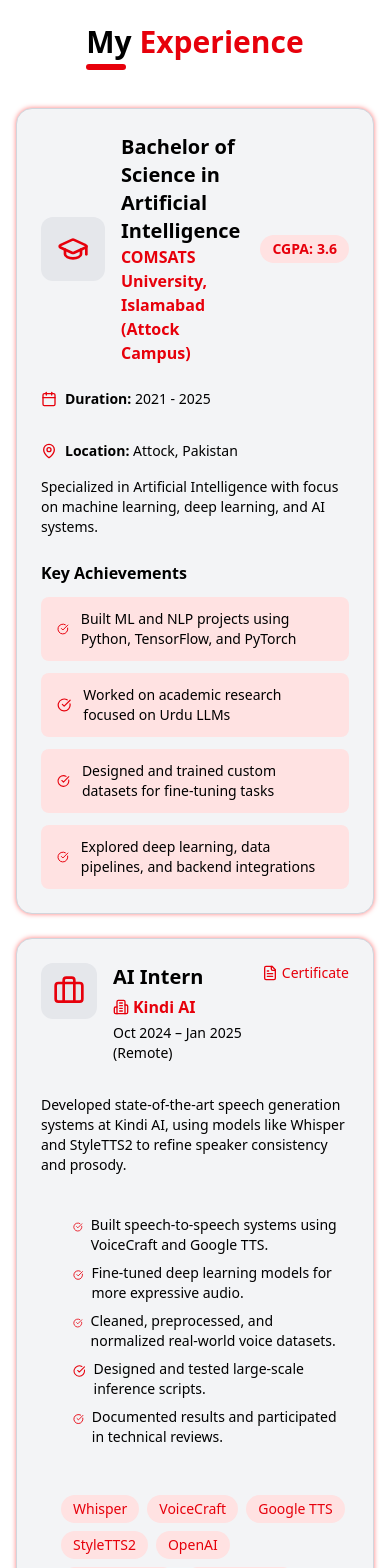
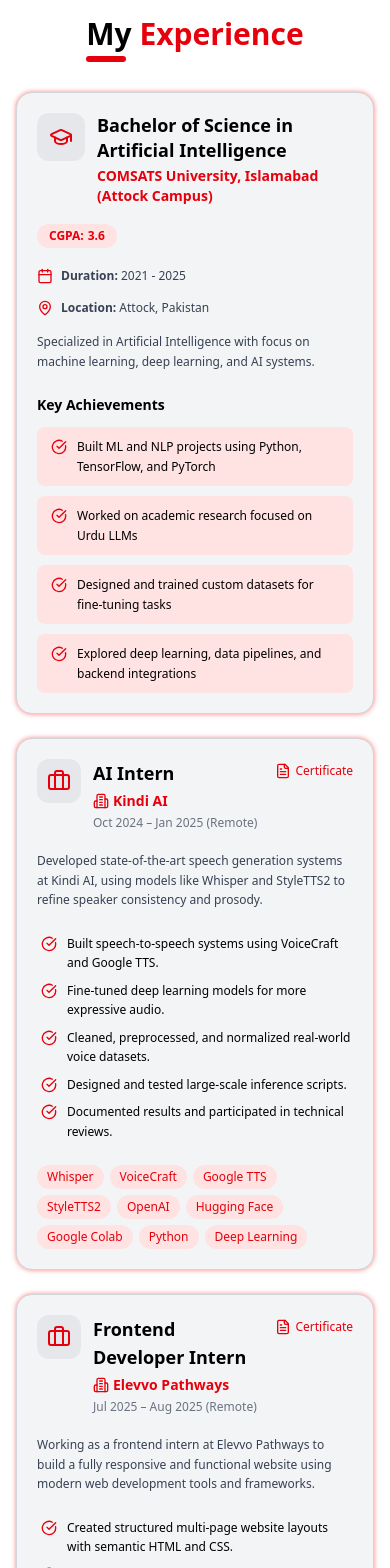
Before and after one commit to hooriaajmal/hooria-myportfolio, a React (Vite) app: page / in a window 390 px wide. Shown: the part 2680-4248 px from the top of the page. Built offline with nearby package versions, Linux system fonts and the light colour scheme.

Commit message:
Make Experience section fully responsive for mobile screens

```diff
--- a/src/components/Experience.jsx
+++ b/src/components/Experience.jsx
@@ -32,7 +32,7 @@ const cardVariant = (delay = 0) => ({
 
 export default function Experience({ isDark }) {
   const ref = useRef(null);
-  const inView = useInView(ref, { once: false, amount: 0.3 });
+  const inView = useInView(ref, { once: false, amount: 0.1 });
 
   return (
     <section
@@ -47,7 +47,7 @@ export default function Experience({ isDark }) {
         initial="hidden"
         animate={inView ? "visible" : "hidden"}
         variants={headingVariants}
-        className="text-center mt-12 mb-12"
+        className="text-center mt-10 mb-10 sm:mt-12 sm:mb-12"
       >
         <div className="inline-block relative">
           <h2 className="text-3xl sm:text-4xl font-bold inline-block">
@@ -61,7 +61,7 @@ export default function Experience({ isDark }) {
       </motion.div>
 
       {/* Two-column layout */}
-      <div className="grid grid-cols-1 lg:grid-cols-2 gap-6 max-w-6xl mx-auto">
+      <div className="grid grid-cols-1 lg:grid-cols-2 gap-6 max-w-6xl mx-auto w-full">
         {/* Left Column - Education */}
         <div className="space-y-6">
           {/* Education Card */}
@@ -69,64 +69,65 @@ export default function Experience({ isDark }) {
             initial="hidden"
             animate={inView ? "visible" : "hidden"}
             variants={cardVariant(0.2)}
-            className={`p-6 rounded-2xl border transition-transform duration-300 hover:scale-[1.02] shadow-[0_0_5px_rgba(255,0,0,0.5)] ${
+            className={`p-5 sm:p-6 lg:p-7 rounded-2xl border transition-all duration-300 hover:scale-[1.01] sm:hover:scale-[1.02] shadow-[0_0_5px_rgba(255,0,0,0.5)] ${
               isDark
                 ? "bg-[#0d0d0d] border-red-500/20"
                 : "bg-gray-100 border-gray-300"
             }`}
           >
-            <div className="flex items-center gap-4 mb-6">
+            <div className="flex flex-col sm:flex-row sm:items-start justify-between gap-4 mb-5 sm:mb-6">
+              <div className="flex items-start gap-3 sm:gap-4 min-w-0">
                 <div
-                className={`rounded-xl p-4 ${
+                  className={`rounded-xl p-3 sm:p-4 shrink-0 ${
                     isDark ? "bg-[#191919]" : "bg-gray-200"
                   }`}
                 >
-                <GraduationCap className="text-red-600 w-8 h-8" />
+                  <GraduationCap className="text-red-600 w-6 h-6 sm:w-8 sm:h-8" />
                 </div>
-              <div className="flex-grow">
-                <h3 className="text-xl sm:text-2xl font-bold">
+                <div className="min-w-0">
+                  <h3 className="text-lg sm:text-xl lg:text-2xl font-bold leading-snug">
                     Bachelor of Science in Artificial Intelligence
                   </h3>
-                <div className="text-red-600 font-semibold">
+                  <div className="text-red-600 font-semibold text-sm sm:text-base mt-1">
                     COMSATS University, Islamabad (Attock Campus)
                   </div>
                 </div>
-              <div className="ml-auto">
+              </div>
+              <div className="self-start sm:self-auto sm:ml-auto shrink-0">
                 <span className="inline-flex items-center px-3 py-1 rounded-full bg-red-100 dark:bg-red-500/10 border-none">
-                  <span className="text-sm font-semibold text-red-600">
+                  <span className="text-xs sm:text-sm font-semibold text-red-600">
                     CGPA:
                   </span>
-                  <span className="ml-1 text-sm font-semibold text-red-600">
+                  <span className="ml-1 text-xs sm:text-sm font-semibold text-red-600">
                     3.6
                   </span>
                 </span>
               </div>
             </div>
 
-            <div className="flex flex-wrap gap-8 mb-4">
-              <div className="flex items-center gap-2 text-sm">
-                <Calendar className="w-4 h-4 text-red-600" />
+            <div className="flex flex-wrap gap-4 sm:gap-8 mb-4 text-xs sm:text-sm text-gray-700 dark:text-gray-300">
+              <div className="flex items-center gap-2">
+                <Calendar className="w-4 h-4 text-red-600 shrink-0" />
                 <span>
                   <span className="font-semibold">Duration:</span> 2021 - 2025
                 </span>
               </div>
-              <div className="flex items-center gap-2 text-sm">
-                <MapPin className="w-4 h-4 text-red-600" />
+              <div className="flex items-center gap-2">
+                <MapPin className="w-4 h-4 text-red-600 shrink-0" />
                 <span>
-                  <span className="font-semibold">Location:</span> Attock,
-                  Pakistan
+                  <span className="font-semibold">Location:</span> Attock, Pakistan
                 </span>
               </div>
             </div>
 
-            <div className="mb-6 text-sm">
+            <p className="mb-6 text-xs sm:text-sm leading-relaxed text-gray-700 dark:text-gray-300">
               Specialized in Artificial Intelligence with focus on machine
               learning, deep learning, and AI systems.
-            </div>
+            </p>
 
             <div>
-              <h4 className="font-semibold mb-3">Key Achievements</h4>
-              <div className="space-y-3">
+              <h4 className="font-semibold text-sm sm:text-base mb-3">Key Achievements</h4>
+              <div className="space-y-2.5 sm:space-y-3">
                 {[
                   "Built ML and NLP projects using Python, TensorFlow, and PyTorch",
                   "Worked on academic research focused on Urdu LLMs",
@@ -135,12 +136,12 @@ export default function Experience({ isDark }) {
                 ].map((item, index) => (
                   <div
                     key={index}
-                    className={`flex items-center gap-3 rounded-lg px-4 py-3 ${
+                    className={`flex items-start gap-2.5 sm:gap-3 rounded-lg px-3.5 sm:px-4 py-2.5 sm:py-3 ${
                       isDark ? "bg-[#191919]" : "bg-red-100"
                     }`}
                   >
-                    <CheckCircle className="w-5 h-5 text-red-600" />
-                    <span className="text-sm">{item}</span>
+                    <CheckCircle className="w-4 h-4 sm:w-5 sm:h-5 text-red-600 shrink-0 mt-0.5" />
+                    <span className="text-xs sm:text-sm leading-relaxed">{item}</span>
                   </div>
                 ))}
               </div>
@@ -155,46 +156,50 @@ export default function Experience({ isDark }) {
             initial="hidden"
             animate={inView ? "visible" : "hidden"}
             variants={cardVariant(0.4)}
-            className={`p-6 rounded-2xl border transition-transform duration-300 hover:scale-[1.02] shadow-[0_0_5px_rgba(255,0,0,0.5)] ${
+            className={`p-5 sm:p-6 lg:p-7 rounded-2xl border transition-all duration-300 hover:scale-[1.01] sm:hover:scale-[1.02] shadow-[0_0_5px_rgba(255,0,0,0.5)] ${
               isDark
                 ? "bg-[#0d0d0d] border-red-500/20"
                 : "bg-gray-100 border-gray-300"
             }`}
           >
-            <div className="flex items-start gap-4 mb-6">
+            <div className="flex items-start justify-between gap-3 sm:gap-4 mb-5 sm:mb-6">
+              <div className="flex items-start gap-3 sm:gap-4 min-w-0">
                 <div
-                className={`rounded-xl p-3 ${
+                  className={`rounded-xl p-2.5 sm:p-3 shrink-0 ${
                     isDark ? "bg-[#191919]" : "bg-gray-200"
                   }`}
                 >
-                <Briefcase className="text-red-600 w-8 h-8" />
+                  <Briefcase className="text-red-600 w-6 h-6 sm:w-8 sm:h-8" />
                 </div>
-              <div className="flex-grow">
-                <h3 className="text-xl font-bold mb-1">AI Intern</h3>
-                <div className="text-red-600 font-semibold flex items-center gap-1">
-                  <Building2 className="w-4 h-4" />
+                <div className="min-w-0">
+                  <h3 className="text-lg sm:text-xl font-bold mb-1">AI Intern</h3>
+                  <div className="text-red-600 font-semibold flex items-center gap-1 text-sm sm:text-base">
+                    <Building2 className="w-4 h-4 shrink-0" />
                     <span>Kindi AI</span>
                   </div>
-                <div className="text-sm mt-1">Oct 2024 – Jan 2025 (Remote)</div>
+                  <div className="text-xs sm:text-sm text-gray-500 dark:text-gray-400 mt-1">
+                    Oct 2024 – Jan 2025 (Remote)
+                  </div>
+                </div>
               </div>
               <a
                 href={internshipCertificate}
                 target="_blank"
                 rel="noopener noreferrer"
-                className="flex items-center gap-1 text-red-600 hover:text-red-500 transition-colors"
+                className="flex items-center gap-1 text-red-600 hover:text-red-500 transition-colors shrink-0 text-xs sm:text-sm font-medium mt-1"
               >
-                <FileText className="w-4 h-4" />
-                <span className="text-sm">Certificate</span>
+                <FileText className="w-4 h-4 shrink-0" />
+                <span>Certificate</span>
               </a>
             </div>
 
-            <p className="text-sm mt-8 mb-10">
+            <p className="text-xs sm:text-sm leading-relaxed mt-4 mb-6 sm:mb-8 text-gray-700 dark:text-gray-300">
               Developed state-of-the-art speech generation systems at Kindi AI,
               using models like Whisper and StyleTTS2 to refine speaker
               consistency and prosody.
             </p>
 
-            <div className="space-y-2 mb-12 ml-8 justify-center">
+            <div className="space-y-2 mb-6 sm:mb-8 pl-1 sm:pl-2">
               {[
                 "Built speech-to-speech systems using VoiceCraft and Google TTS.",
                 "Fine-tuned deep learning models for more expressive audio.",
@@ -202,14 +207,14 @@ export default function Experience({ isDark }) {
                 "Designed and tested large-scale inference scripts.",
                 "Documented results and participated in technical reviews.",
               ].map((item, index) => (
-                <div key={index} className="flex items-start gap-2">
-                  <CheckCircle className="w-4 h-4 mt-1 text-red-600" />
-                  <span className="text-sm">{item}</span>
+                <div key={index} className="flex items-start gap-2.5">
+                  <CheckCircle className="w-4 h-4 mt-0.5 text-red-600 shrink-0" />
+                  <span className="text-xs sm:text-sm leading-relaxed">{item}</span>
                 </div>
               ))}
             </div>
 
-            <div className="mt-5 flex ml-5 flex-wrap gap-2">
+            <div className="mt-4 sm:mt-5 flex flex-wrap gap-1.5 sm:gap-2">
               {[
                 "Whisper",
                 "VoiceCraft",
@@ -223,7 +228,7 @@ export default function Experience({ isDark }) {
               ].map((skill, index) => (
                 <span
                   key={index}
-                  className="px-3 py-1 text-sm text-red-600 bg-red-100 dark:bg-red-500/10 rounded-full"
+                  className="px-2.5 sm:px-3 py-1 text-xs sm:text-sm text-red-600 bg-red-100 dark:bg-red-500/10 rounded-full font-medium"
                 >
                   {skill}
                 </span>
@@ -236,50 +241,52 @@ export default function Experience({ isDark }) {
             initial="hidden"
             animate={inView ? "visible" : "hidden"}
             variants={cardVariant(0.6)}
-            className={`p-6 rounded-2xl border transition-transform duration-300 hover:scale-[1.02] shadow-[0_0_5px_rgba(255,0,0,0.5)] ${
+            className={`p-5 sm:p-6 lg:p-7 rounded-2xl border transition-all duration-300 hover:scale-[1.01] sm:hover:scale-[1.02] shadow-[0_0_5px_rgba(255,0,0,0.5)] ${
               isDark
                 ? "bg-[#0d0d0d] border-red-500/20"
                 : "bg-gray-100 border-gray-300"
             }`}
           >
-            <div className="flex items-start gap-4 mb-6">
+            <div className="flex items-start justify-between gap-3 sm:gap-4 mb-5 sm:mb-6">
+              <div className="flex items-start gap-3 sm:gap-4 min-w-0">
                 <div
-                className={`rounded-xl p-3 ${
+                  className={`rounded-xl p-2.5 sm:p-3 shrink-0 ${
                     isDark ? "bg-[#191919]" : "bg-gray-200"
                   }`}
                 >
-                <Briefcase className="text-red-600 w-8 h-8" />
+                  <Briefcase className="text-red-600 w-6 h-6 sm:w-8 sm:h-8" />
                 </div>
-              <div className="flex-grow">
-                <h3 className="text-xl font-bold mb-1">
+                <div className="min-w-0">
+                  <h3 className="text-lg sm:text-xl font-bold mb-1">
                     Frontend Developer Intern
                   </h3>
-                <div className="text-red-600 font-semibold flex items-center gap-1">
-                  <Building2 className="w-4 h-4" />
+                  <div className="text-red-600 font-semibold flex items-center gap-1 text-sm sm:text-base">
+                    <Building2 className="w-4 h-4 shrink-0" />
                     <span>Elevvo Pathways</span>
                   </div>
-                <div className="text-sm mt-1">
+                  <div className="text-xs sm:text-sm text-gray-500 dark:text-gray-400 mt-1">
                     Jul 2025 – Aug 2025 (Remote)
+                  </div>
                 </div>
               </div>
               <a
                 href={frontendCertificate}
                 target="_blank"
                 rel="noopener noreferrer"
-                className="flex items-center gap-1 text-red-600 hover:text-red-500 transition-colors"
+                className="flex items-center gap-1 text-red-600 hover:text-red-500 transition-colors shrink-0 text-xs sm:text-sm font-medium mt-1"
               >
-                <FileText className="w-4 h-4" />
-                <span className="text-sm">Certificate</span>
+                <FileText className="w-4 h-4 shrink-0" />
+                <span>Certificate</span>
               </a>
             </div>
 
-            <p className="text-sm mt-8 mb-10">
+            <p className="text-xs sm:text-sm leading-relaxed mt-4 mb-6 sm:mb-8 text-gray-700 dark:text-gray-300">
               Working as a frontend intern at Elevvo Pathways to build a fully
               responsive and functional website using modern web development tools
               and frameworks.
             </p>
 
-            <div className="space-y-2 mb-12 ml-8 justify-center">
+            <div className="space-y-2 mb-6 sm:mb-8 pl-1 sm:pl-2">
               {[
                 "Created structured multi-page website layouts with semantic HTML and CSS.",
                 "Implemented interactivity using JavaScript for dynamic components.",
@@ -287,14 +294,14 @@ export default function Experience({ isDark }) {
                 "Built reusable UI components with React.js.",
                 "Tested and optimized cross-browser compatibility and performance.",
               ].map((item, index) => (
-                <div key={index} className="flex items-start gap-2">
-                  <CheckCircle className="w-4 h-4 mt-1 text-red-600" />
-                  <span className="text-sm">{item}</span>
+                <div key={index} className="flex items-start gap-2.5">
+                  <CheckCircle className="w-4 h-4 mt-0.5 text-red-600 shrink-0" />
+                  <span className="text-xs sm:text-sm leading-relaxed">{item}</span>
                 </div>
               ))}
             </div>
 
-            <div className="mt-5 flex ml-5 flex-wrap gap-2">
+            <div className="mt-4 sm:mt-5 flex flex-wrap gap-1.5 sm:gap-2">
               {[
                 "HTML",
                 "CSS",
@@ -308,7 +315,7 @@ export default function Experience({ isDark }) {
               ].map((skill, index) => (
                 <span
                   key={index}
-                  className="px-3 py-1 text-sm text-red-600 bg-red-100 dark:bg-red-500/10 rounded-full"
+                  className="px-2.5 sm:px-3 py-1 text-xs sm:text-sm text-red-600 bg-red-100 dark:bg-red-500/10 rounded-full font-medium"
                 >
                   {skill}
                 </span>
```
Lines whose indentation alone changed are shown as unchanged.
